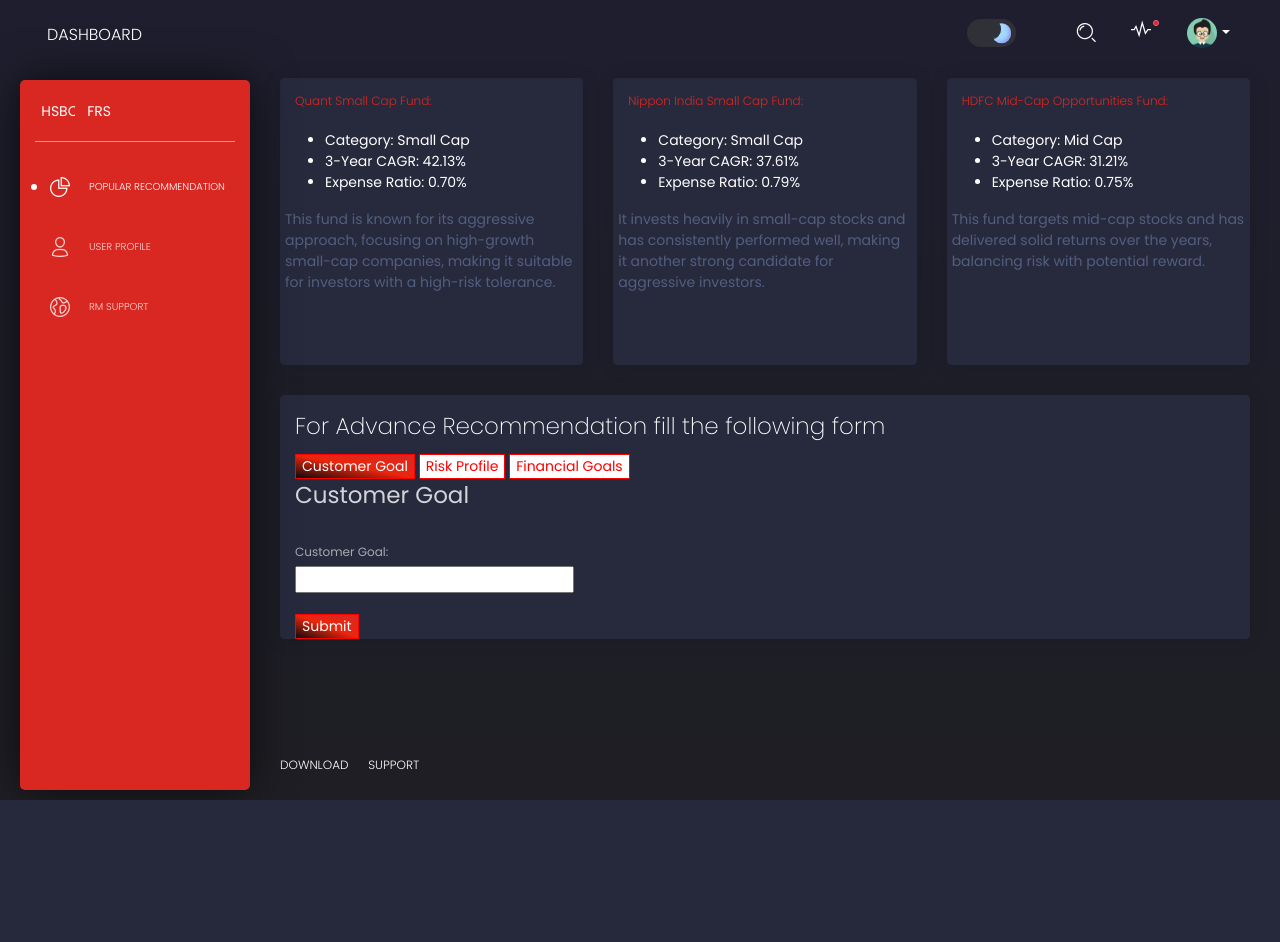
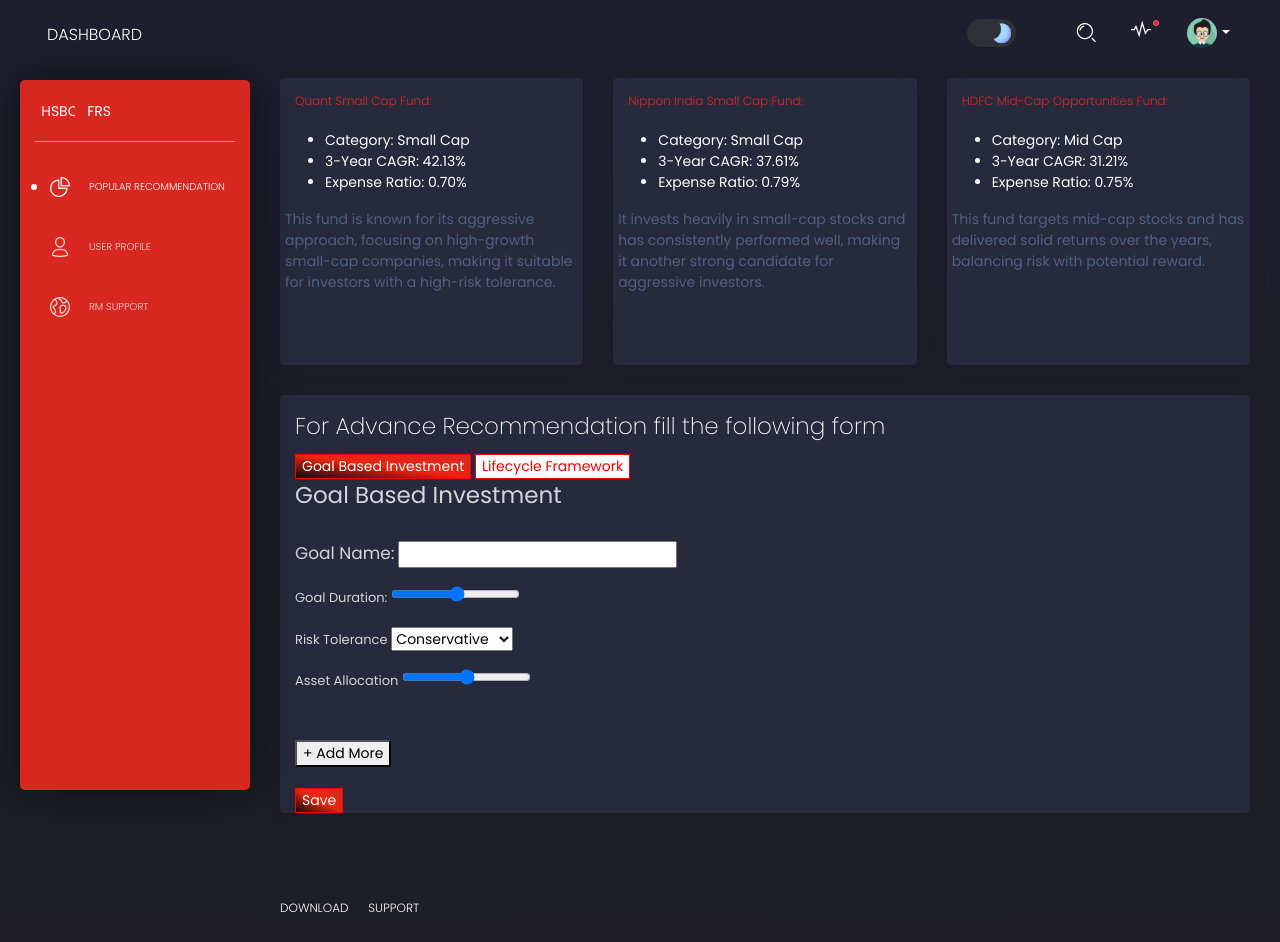
Before and after one commit to shanroopwati14/RS, a Django app: page / in a window 1280 px wide. Before the commit the page ends 800 px from the top, so only its background shows below. Run offline with Django 3.2, Linux system fonts and the light colour scheme; the visitor is signed in with stand-in values (Sample User, id 1); some libraries are stand-ins or nearby versions.

Commit message:
gbi-form

```diff
--- a/apps/templates/home/index.html
+++ b/apps/templates/home/index.html
@@ -1,11 +1,21 @@
 {% extends "layouts/base.html" %}
+
 
 {% block title %} Dashboard {% endblock %}
 
+
 <!-- Specific Page CSS goes HERE  -->
-{% block stylesheets %}{% endblock stylesheets %}
+{% block stylesheets %}
+<style>
+   .form-group {
+       margin-bottom: 30px; /* Add space between dynamic fields */
+   }
+</style>
+{% endblock stylesheets %}
+
 
 {% block content %}
+<script src="//unpkg.com/alpinejs" defer></script>
 
    <div class="content">
     <div aria-disabled="" class="row">
@@ -73,57 +83,100 @@
                    <div class="card-header ">
                         <h3 class="card-title">For Advance Recommendation fill the following form</h3>
                        <div class="tab">
-        <button class="tablinks" onclick="openTab(event, 'CustomerGoal')">Customer Goal</button>
-        <button class="tablinks" onclick="openTab(event, 'RiskProfile')">Risk Profile</button>
-        <button class="tablinks" onclick="openTab(event, 'FinancialGoal')">Financial Goals</button>
+       <button class="tablinks" onclick="openTab(event, 'GoalBasedInvestment')">Goal Based Investment</button>
+       <button class="tablinks" onclick="openTab(event, 'LifecycleFramework')">Lifecycle Framework</button>
    </div>
 
+
    <!-- Tab Content -->
-    <div id="CustomerGoal" class="tab-content">
-        <h3>Customer Goal</h3>
+   <div id="GoalBasedInvestment" class="tab-content">
+       <h3>Goal Based Investment</h3>
        <form>
-            <label for="goal">Customer Goal:</label><br>
-            <input type="text" id="goal" name="goal"><br><br>
-            <input class="submitBut" type="submit" value="Submit">
-        </form>
+            <div x-data="formHandler()">
+           <template x-for="(field, index) in fields" :key="index">
+               <div class="form-group">
+                   <div>
+                       <label for="goal-name"><h4>Goal Name:</h4></label>
+                       <input type="text" x-model="Goal Name">
+                       <span x-text="Goal Name"></span>
+                   </div>
+                   <div>
+
+
+                       <label for="goal-duration"><h5>Goal Duration:</h5></label>
+                       <input type="range" x-model="field.range1" min="1" max="50" step="1" id="goal-duration">
+                       <span x-text="field.range1"></span>
                    </div>
 
-    <div id="RiskProfile" class="tab-content">
-        <h3>Risk Profile</h3>
+                   <div>
+                       <label for="risk-tolerance"><h5>Risk Tolerance</h5></label>
+                       <select x-model="Risk Tolerance">
+                           <option value="" disabled>Risk Tolerance</option>
+                           <option>Conservative</option>
+                           <option>Moderate</option>
+                           <option>Aggressive</option>
+                       </select>
+
+                       <!-- Risk Tolerance: <span x-text="Risk Tolerance"></span> -->
+                   </div>
+
+                   <div>
+                       <label for="asset-allocation"><h5>Asset Allocation</h5></label>
+                       <input type="range" x-model="field.range2" min="0" max="1000000" step="50000" id="asset-allocation">
+                       <span x-text="field.range2"></span>
+                   </div>
+                   <!-- <button type="button" @click="removeField(index)">Remove</button> -->
+               </div>
+
+           </template>
+           <button type="button" @click="addField">+ Add More</button><br>
+            </div><br>
+            <input class="submitBut"  type="submit" value="Save">
+       </form>
+
+       <script>
+           function formHandler() {
+               return {
+                   fields: [{ value1: '', value2: '', value3: '' }],
+                   addField() {
+                       this.fields.push({ value1: '', value2: '', value3: '' });
+                   },
+                   removeField(index) {
+                       this.fields.splice(index, 1);
+                   }
+               }
+           }
+       </script>
+   </div>
+
+
+   <div id="LifecycleFramework" class="tab-content">
+       <h3>Lifecycle Framework</h3>
        <form>
            <label for="risk">Risk Level:</label><br>
            <input type="text" id="risk" name="risk"><br><br>
            <input class="submitBut"  type="submit" value="Submit">
        </form>
    </div>
-
-    <div id="FinancialGoal" class="tab-content">
-        <h3>Financial Goals</h3>
-        <form>
-            <label for="financial">Financial Goal:</label><br>
-            <input type="text" id="financial" name="financial"><br><br>
-            <input class="submitBut active"  type="submit" value="Submit">
-        </form>
                    </div>
-
                </div>
-
            </div>
        </div>
    </div>
 
 
-    </div>
+{% endblock content %}
 
-{% endblock content %}
 
 <!-- Specific Page JS goes HERE  -->
 {% block javascripts %}
+
 
 <script>
    $(document).ready(function () {
        // Javascript method's body can be found in assets/js/demos.js
        demo.initDashboardPageCharts();
+
 
    });
      function openTab(evt, tabName) {
@@ -134,20 +187,24 @@
                tabcontent[i].style.display = "none";
            }
 
+
            // Remove the active class from all buttons
            tablinks = document.getElementsByClassName("tablinks");
            for (i = 0; i < tablinks.length; i++) {
                tablinks[i].className = tablinks[i].className.replace(" active", "");
            }
 
+
            // Show the current tab's content and add the active class to the button
            document.getElementById(tabName).style.display = "block";
            evt.currentTarget.className += " active";
        }
+
 
        // Default open tab
        document.getElementsByClassName('tablinks')[0].click();
    </script>
 </script>
 
+
 {% endblock javascripts %}
```
Lines whose indentation alone changed are shown as unchanged.
